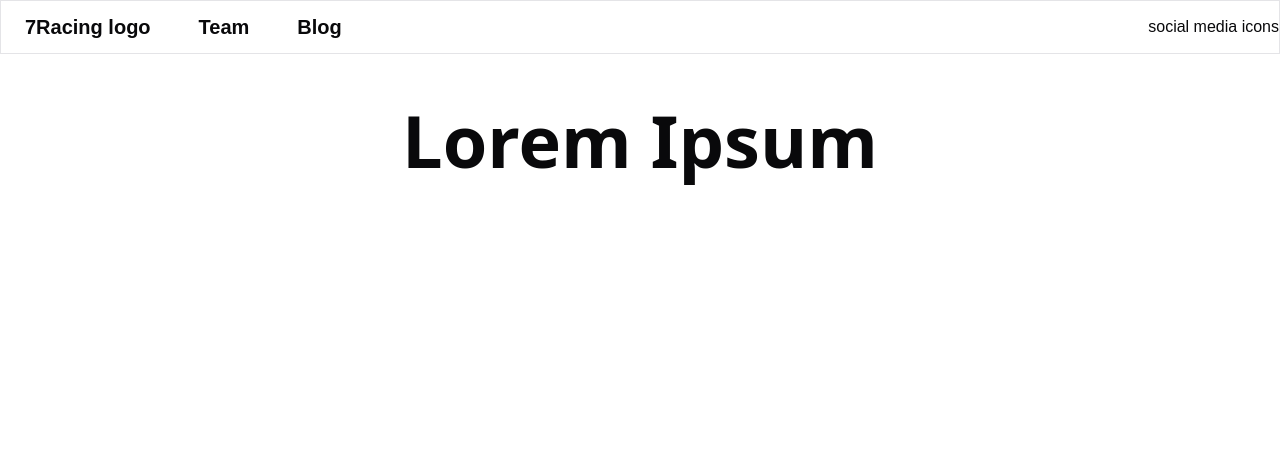
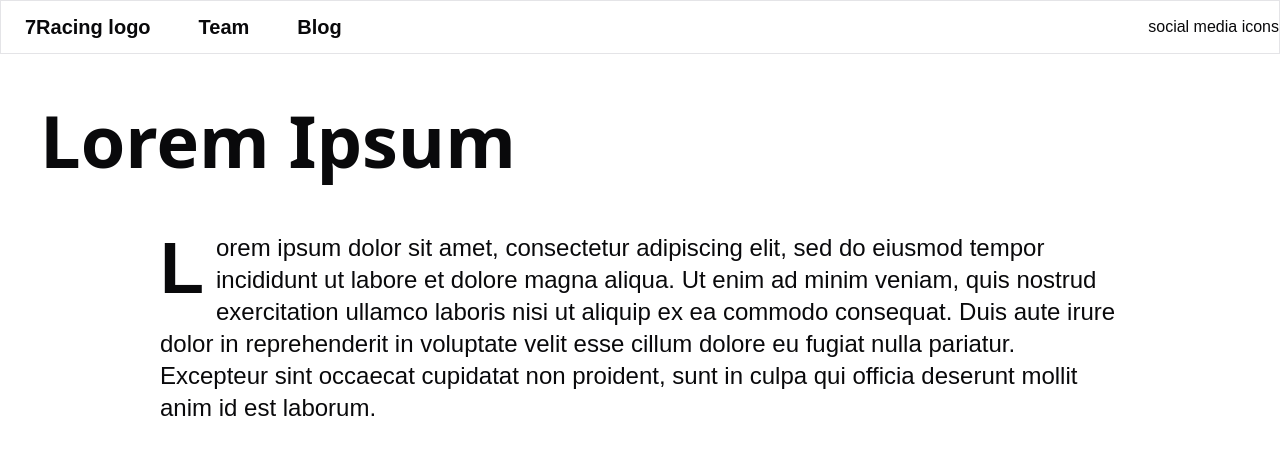
Before and after one commit to yeditepesevenracing/7racing-web, a Next.js app: page /blogpost/0 in a window 1280 px wide. Shown: the top 454 px of the page. Built offline with nearby package versions, Linux system fonts and the light colour scheme.

Commit message:
Created a component for blog paragraph.

```diff
--- a/src/app/blog/page.tsx
+++ b/src/app/blog/page.tsx
@@ -53,7 +53,7 @@ const BlogPreviewCard = ({ title, contents, id }: BlogPreview) => {
             <CardTitle>{title}</CardTitle>
           </CardHeader>
           <CardContent className="text-xl font-extralight">
-            <p>{contents}</p>
+            <p className="line-clamp-2">{contents}</p>
           </CardContent>
         </Card>
       </Link>
--- a/src/app/blogpost/[id]/page.tsx
+++ b/src/app/blogpost/[id]/page.tsx
@@ -1,11 +1,16 @@
 import Title from "@/components/common/title";
+import Paragraph from "@/components/common/paragraph";
 
 const BlogPost = async ({ params }: { params: Promise<{ id: number }> }) => {
   const id = (await params).id;
+  const dummy =
+    "Lorem ipsum dolor sit amet, consectetur adipiscing elit, sed do eiusmod tempor incididunt ut labore et dolore magna aliqua. Ut enim ad minim veniam, quis nostrud exercitation ullamco laboris nisi ut aliquip ex ea commodo consequat. Duis aute irure dolor in reprehenderit in voluptate velit esse cillum dolore eu fugiat nulla pariatur. Excepteur sint occaecat cupidatat non proident, sunt in culpa qui officia deserunt mollit anim id est laborum.";
+
   return (
-    <>
-      <Title text="Lorem Ipsum" className="flex justify-center" />
-    </>
+    <div className="flex flex-col">
+      <Title text="Lorem Ipsum" className="w-full" />
+      <Paragraph>{dummy}</Paragraph>
+    </div>
   );
 };
 
--- /dev/null
+++ b/src/components/common/paragraph.tsx
@@ -0,0 +1,22 @@
+import { cn } from "@/lib/utils";
+
+const Paragraph = ({
+  children,
+  className,
+}: {
+  children: React.ReactNode;
+  className?: string;
+}) => {
+  return (
+    <p
+      className={cn(
+        "mt-4 text-2xl mx-40 mb-3 first-letter:text-7xl first-letter:font-bold first-letter:text-black-900 first-letter:me-3 first-letter:float-start",
+        className
+      )}
+    >
+      {children}
+    </p>
+  );
+};
+
+export default Paragraph;
```
